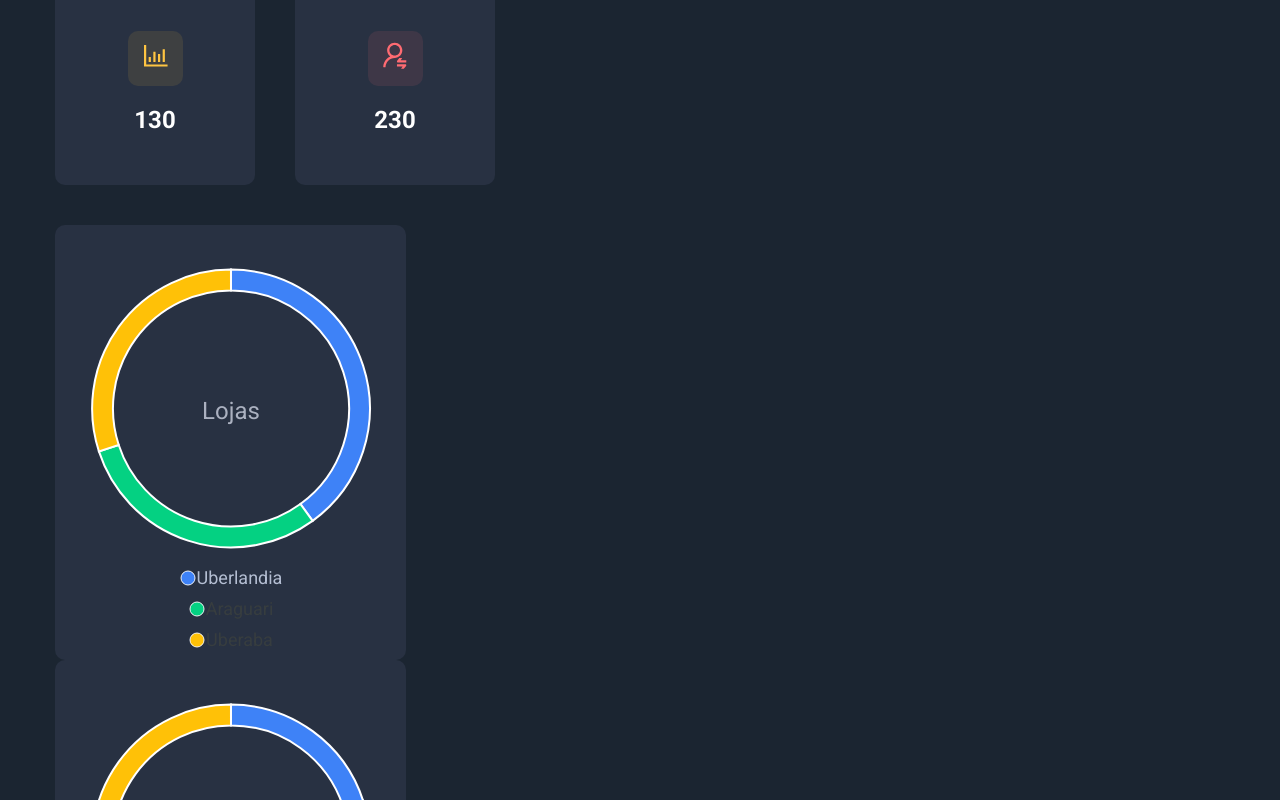
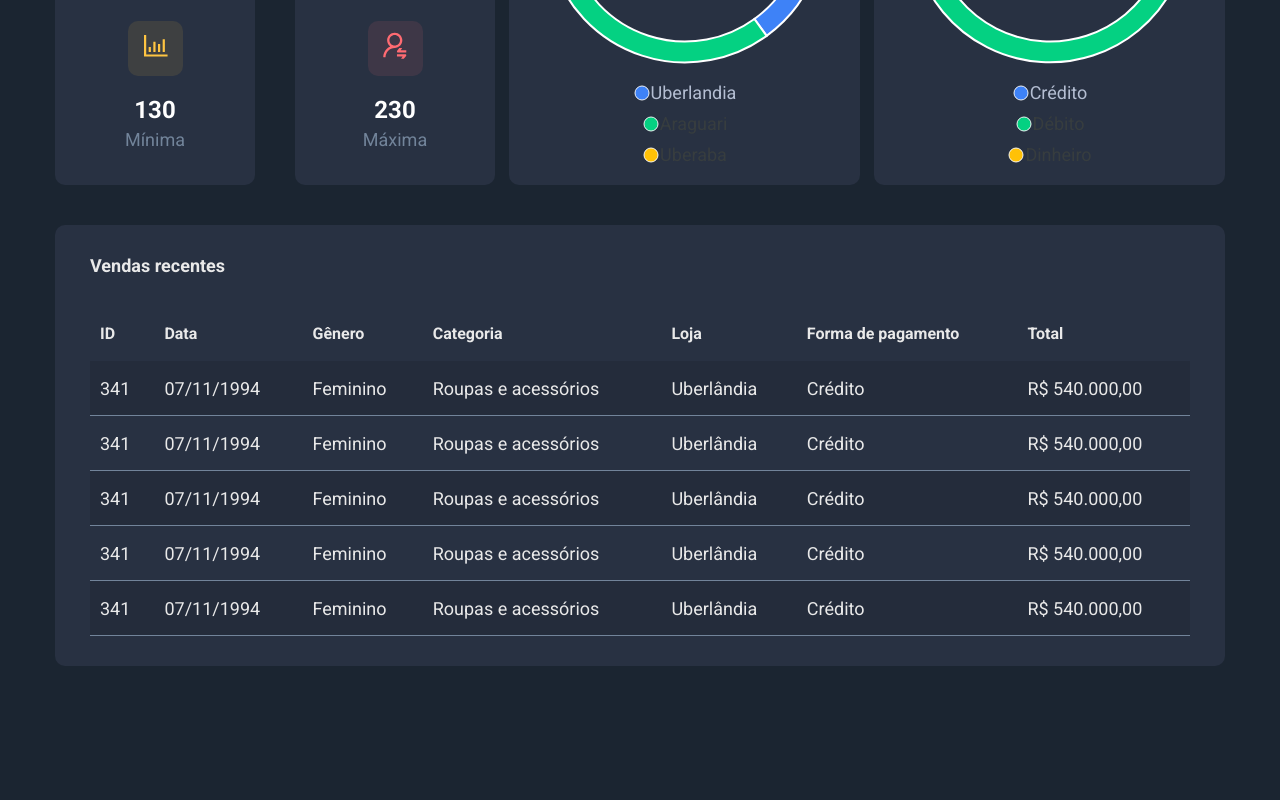
Before and after one commit to Thundasantana/dssales-bds3, a React (Create React App) app: page / in a window 1280 px wide. Shown: the part 920-1720 px from the top of the page. After the commit the page ends 1636 px from the top, so only its background shows below. Built offline with nearby package versions, Linux system fonts and the light colour scheme.

Commit message:
Add SalesTable component

```diff
--- a/src/App.css
+++ b/src/App.css
@@ -2,7 +2,7 @@
   padding: 0 55px;
 }
 
-.sales-sumary-container {
+.sales-overview-container {
   display: flex;
   justify-content: space-between;
   margin-top: 40px;
--- a/src/App.tsx
+++ b/src/App.tsx
@@ -4,6 +4,7 @@ import Header from './components/header';
 import PieChartCard from './components/pie-chart-card';
 import SalesByDate from './components/sales-by-date';
 import SalesSumary from './components/sales-sumary';
+import SalesTable from './components/sales-table';
 
 function App() {
   return (
@@ -25,6 +26,7 @@ function App() {
             series={[20, 50, 30]}
           />
         </div>
+        <SalesTable />
       </div>
     </>
   );
--- a/src/components/sales-sumary/sales-sumary-card.tsx
+++ b/src/components/sales-sumary/sales-sumary-card.tsx
@@ -12,7 +12,7 @@ function SalesSumaryCard({ value, label, icon }: Props) {
     <div className="sales-sumary-card base-card">
       {icon}
       <h3 className="sales-sumary-card-value">{value}</h3>
-      <span className="sales-sumary-card-label"></span>
+      <span className="sales-sumary-card-label">{label}</span>
     </div>
   );
 }
--- /dev/null
+++ b/src/components/sales-table/index.tsx
@@ -0,0 +1,71 @@
+import './styles.css';
+
+function SalesTable() {
+  return (
+    <div className="sales-table-container base-card">
+      <h3 className="sales-table-title">Vendas recentes</h3>
+      <table className="sales-table">
+        <thead>
+          <tr>
+            <th>ID</th>
+            <th>Data</th>
+            <th>Gênero</th>
+            <th>Categoria</th>
+            <th>Loja</th>
+            <th>Forma de pagamento</th>
+            <th>Total</th>
+          </tr>
+        </thead>
+        <tbody>
+          <tr>
+            <td>341</td>
+            <td>07/11/1994</td>
+            <td>Feminino</td>
+            <td>Roupas e acessórios</td>
+            <td>Uberlândia</td>
+            <td>Crédito</td>
+            <td>R$ 540.000,00</td>
+          </tr>
+          <tr>
+            <td>341</td>
+            <td>07/11/1994</td>
+            <td>Feminino</td>
+            <td>Roupas e acessórios</td>
+            <td>Uberlândia</td>
+            <td>Crédito</td>
+            <td>R$ 540.000,00</td>
+          </tr>
+          <tr>
+            <td>341</td>
+            <td>07/11/1994</td>
+            <td>Feminino</td>
+            <td>Roupas e acessórios</td>
+            <td>Uberlândia</td>
+            <td>Crédito</td>
+            <td>R$ 540.000,00</td>
+          </tr>
+          <tr>
+            <td>341</td>
+            <td>07/11/1994</td>
+            <td>Feminino</td>
+            <td>Roupas e acessórios</td>
+            <td>Uberlândia</td>
+            <td>Crédito</td>
+            <td>R$ 540.000,00</td>
+          </tr>
+          <tr>
+            <td>341</td>
+            <td>07/11/1994</td>
+            <td>Feminino</td>
+            <td>Roupas e acessórios</td>
+            <td>Uberlândia</td>
+            <td>Crédito</td>
+            <td>R$ 540.000,00</td>
+          </tr>
+        </tbody>
+      </table>
+    </div>
+  );
+}
+
+export default SalesTable;
--- /dev/null
+++ b/src/components/sales-table/styles.css
@@ -0,0 +1,39 @@
+.sales-table-container {
+  margin-bottom: 50px;
+  padding: 30px 35px;
+}
+.sales-table-title {
+  font-size: 18px;
+  color: var(--light-color);
+}
+
+.sales-table {
+  width: 100%;
+  margin-top: 30px;
+  border-spacing: 0;
+}
+
+.sales-table thead th {
+  text-align: left;
+  height: 55px;
+  font-size: 16px;
+}
+
+.sales-table tbody td {
+  height: 55px;
+  border-bottom: 1px solid var(--grey-light-125-color);
+  font-size: 18px;
+  transition: background 3s;
+}
+
+.sales-table tbody tr:hover > td {
+  background-color: var(--grey-light-150-color);
+}
+
+.sales-table tbody tr:nth-child(even) {
+  background-color: var(--primary-color);
+}
+
+.sales-table tbody tr:nth-child(odd) {
+  background-color: rgba(0, 0, 0, 0.1);
+}
```
